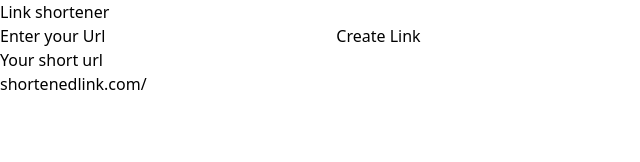
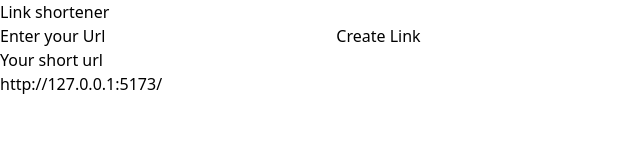
Before and after one commit to AykhanAhmadli/Url-shortener, a React (Vite) app: page / in a window 1280 px wide. Shown: the top 162 px of the page, without its empty margins (0-640 px from the left). Built offline with nearby package versions, Linux system fonts and the light colour scheme.

Commit message:
links are shortened

```diff
--- a/src/pages/Task1/Task1.tsx
+++ b/src/pages/Task1/Task1.tsx
@@ -1,5 +1,10 @@
 import { FC, SyntheticEvent, useState } from "react";
 import axios from "axios";
+
+type Urls = {
+  full: string;
+  short: string;
+};
 
 const Task1: FC = () => {
   // axios.get("http://localhost:3000/").then((res: any) => {
@@ -8,9 +13,18 @@ const Task1: FC = () => {
 
   const [inputValue, setInputValue] = useState("");
 
-  const submitUrl = (e: SyntheticEvent) => {
-    e.stopPropagation();
-    axios.post("http://localhost:3000/shortUrls", inputValue);
+  const [urls, setUrls] = useState<Urls>();
+
+  const submitUrl = async (e: SyntheticEvent) => {
+    e.preventDefault();
+    if (!inputValue) {
+      console.log("here");
+      return;
+    }
+    const response = await axios.post("http://localhost:3000/shortUrls", {
+      fullUrl: inputValue,
+    });
+    setUrls(response.data);
   };
   return (
     <div className="w-full h-screen flex justify-center items-center">
@@ -40,7 +54,10 @@ const Task1: FC = () => {
         <div className=" py-2">
           <div className="font-bold">Your short url</div>
           <div className="">
-            <div>shortenedlink.com/</div>
+            {/* <div>{urls?.full}</div> */}
+            <a href={`http://127.0.0.1:5173/${urls?.short}`}>
+              http://127.0.0.1:5173/{urls?.short}
+            </a>
           </div>
         </div>
         {/* button */}
```
Also changed, not shown: 1 other file (tests, documents, lock files or other folders).
